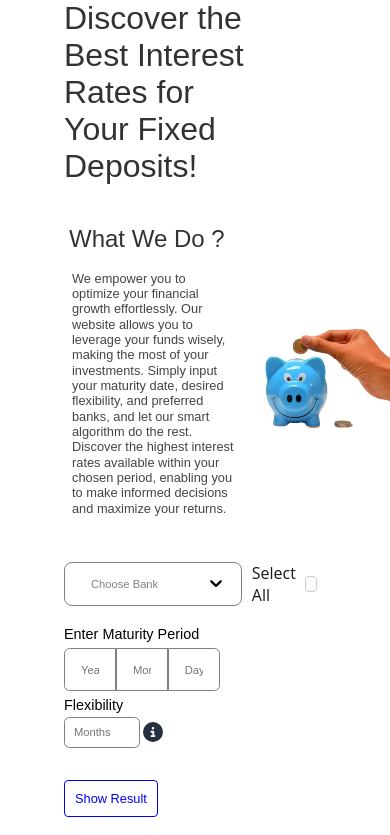
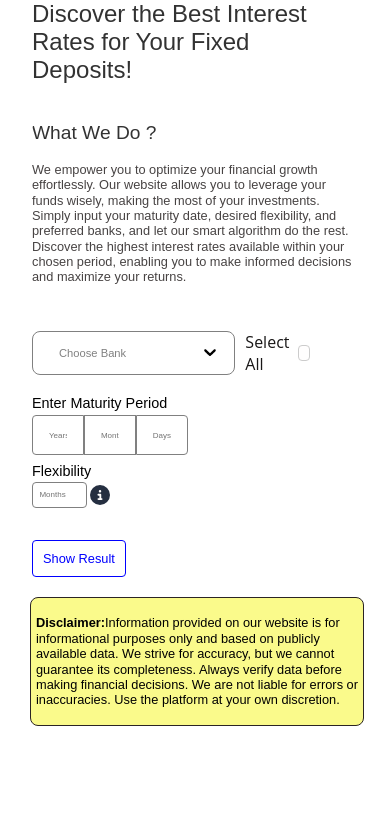
Before and after one commit to TheDarkknight26/bankweb, a React (Create React App) app in the folder client/: page / in a window 390 px wide. Shown: the top 835 px of the page. Built offline with nearby package versions, Linux system fonts and the light colour scheme.

Commit message:
Update homepage.module.css

```diff
--- a/client/src/components/HomePage/homepage.module.css
+++ b/client/src/components/HomePage/homepage.module.css
@@ -10,7 +10,7 @@
   background-repeat: no-repeat;
   background-position: right center;
   background-size: 50%;
-  margin-bottom: 11.25em; /* Adjusted to use em */
+  margin-bottom: 5.25em; /* Adjusted to use em */
 }
 
 .disclaimer {
@@ -112,7 +112,7 @@
 
 .dropdown{
  display: flex;
-  width:50%
+ width:50%
 }
 
 .combined{
@@ -153,7 +153,7 @@
   flex-direction: row;
   width: 50%;
   margin-top:0.2rem;
-  justify-content:flex-start;
+ justify-content:flex-start;
   align-items:center;
 }
 
@@ -222,23 +222,18 @@
 }
 
 .whatWeDo{
-  margin-left:5px;
+
   background-color:white;
   border-radius: 8px;
   max-width: 70%;
-  margin-bottom:15px;
+  margin-bottom: 0.1rem;
   opacity:80%;
-
-}
-
-.whatWeDo{
   font-size: 2em;
-  margin-bottom: 0.1rem;
+  margin-left:10px;
   background: black;
+  margin-top: 2em;
   -webkit-background-clip: text;
   -webkit-text-fill-color: transparent;
-   margin-top: 40px;
-
 }
 
 
@@ -249,7 +244,6 @@
     line-height: 1;
     color: rgb(71, 67, 67);
     margin-bottom: 30px;
-    margin-left:-8px;
     font-family: 'Poppins',sans-serif;
     background-color: white;
     padding: 1rem;
@@ -322,64 +316,139 @@
 
   @media (max-width: 768px) {
     .title{
-      font-size:2em;
+      font-size:1.5em;
+      width:80%
     }
     .whatWeDo{
-      font-size:1.5em;
+      font-size:1.2em;
+      margin-left: 0;
     }
     .heading {
-      font-size: 0.9em; /* Adjust the font size as needed */
-      max-width: 70%; /* Adjust the maximum width as needed */
+      font-size: 0.9em;
+      max-width: 70%;
     }
     .heading2{
       font-size: 0.9em;
       max-width:70%;
     }
 
-    .whatWeDo{
-      font-size: 1.5em;
-    }
     .whatWeDoContent{
       font-size:0.8em;
+      margin-left: -1rem;
     }
     .tooltip{
-      font-size: 0.7em;
+      font-size: 0.6em;
     }
     .noteText{
       font-size: 0.8em;
     }
 
     .left{
-       font-size:0.7em;
+       font-size:0.5em;
        min-width:5%;
     }
     .right{
-      font-size:0.7em;
+      font-size:0.5em;
       min-width: 5%;
     }
     .mid{
-      font-size: 0.7em;
+      font-size: 0.5em;
       min-width: 5%;
     }
     .selectBank{
-      font-size:0.7em;
+      font-size:0.5em;
     }
     .flexmonth{
-      font-size: 0.7em;
+      font-size: 0.5em;
+      min-height: 1.4em;
     }
     .submitBtn>button{
       font-size: 0.8em;
     }
-     .dropdown{
+    .dropdown{
       width:80%
     }
+    .main{
+      margin-left:2rem;
+      background-image: none;
+    }
+
+    .note{
+      width:90%
+    }
+    .whatWeDoContent{
+      width: 90%;
+    }
+
 
   }
 
 
   @media (max-width: 350px){
+
+    .title{
+      font-size:1.5em;
+      width:80%
+    }
+    .whatWeDo{
+      font-size:1.2em;
+       margin-left: 0;
+    }
+    .heading {
+      font-size: 0.9em;
+      max-width: 70%;
+    }
+    .heading2{
+      font-size: 0.9em;
+      max-width:70%;
+    }
+
+    .whatWeDoContent{
+      font-size:0.8em;
+      margin-left: -1rem;
+    }
+    .tooltip{
+      font-size: 0.6em;
+    }
+    .noteText{
+      font-size: 0.8em;
+    }
+
+    .left{
+       font-size:0.5em;
+       min-width:5%;
+    }
+    .right{
+      font-size:0.5em;
+      min-width: 5%;
+    }
+    .mid{
+      font-size: 0.5em;
+      min-width: 5%;
+    }
+    .selectBank{
+      font-size:0.5em;
+    }
+    .flexmonth{
+      font-size: 0.5em;
+      height: 1.2rem;
+    }
+    .submitBtn>button{
+      font-size: 0.8em;
+    }
     .dropdown{
       width:100%
+    }
+    .main{
+      margin-left:2rem;
+      background-image: none;
+    }
 
+    .note{
+      width:90%
     }
+    .whatWeDoContent{
+      width: 90%;
+    }
+
   }
```
